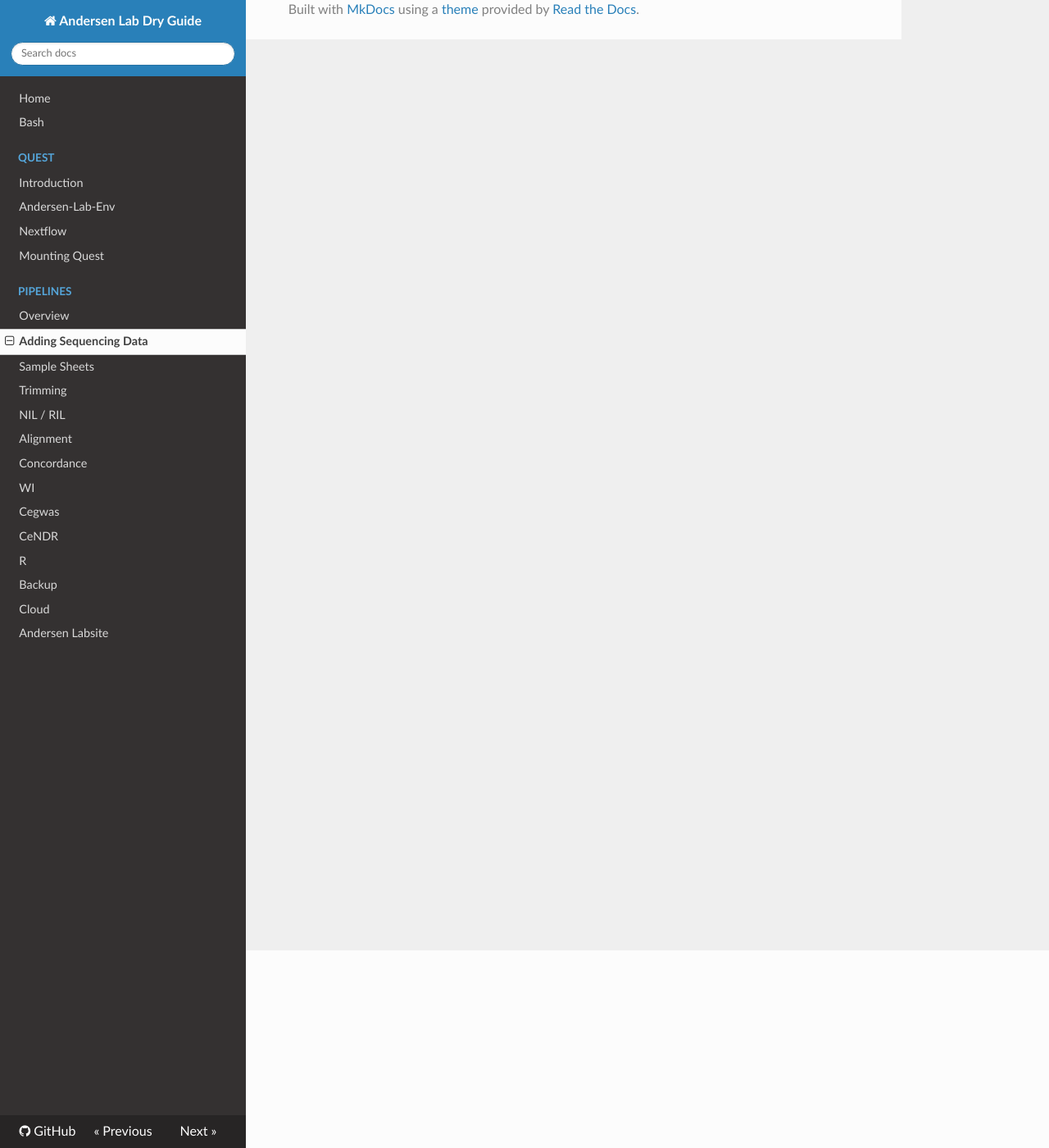
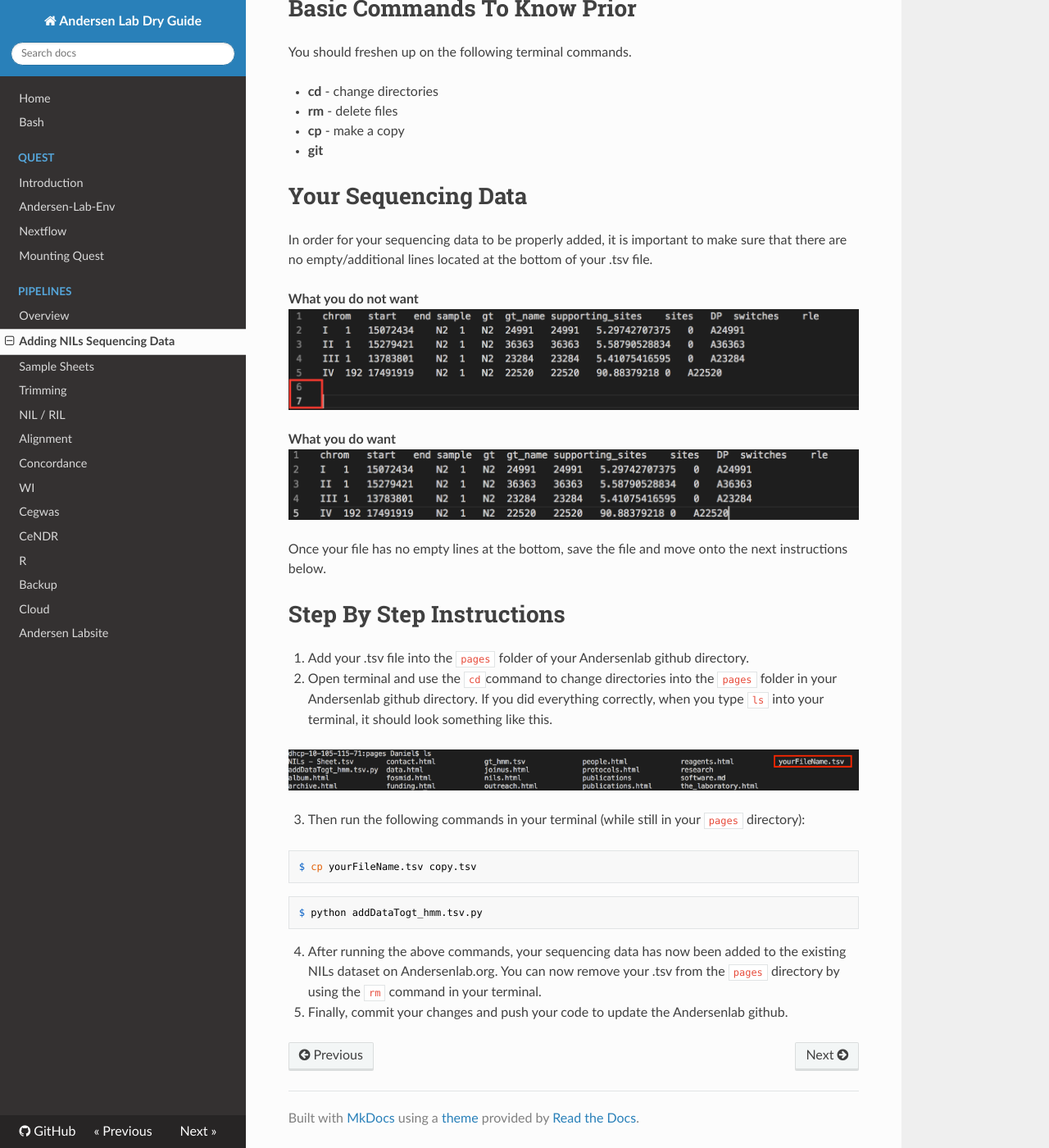
Before and after one commit to AndersenLab/dry-guide, an MkDocs documentation site: the page built from docs/adding-seq-data.md, in a window 1280 px wide and 1400 px high, scrolled down 241 px. Shown: the whole window at 82% size. Built offline with MkDocs 1.6.1, drawn with Linux system fonts in a browser that asks for light colours; nearby versions of some CDN libraries; old or Windows-style settings are respelled for this version of MkDocs; some of the changed text lies outside the part shown.

Commit message:
added sequencing data page

````diff
--- a/docs/adding-seq-data.md
+++ b/docs/adding-seq-data.md
@@ -1 +1,43 @@
-# Adding Sequencing Data
+# Introduction
+
+This section is for adding genomic sequencing data (.tsv files) onto the existing dataset provided and displayed on the [NILs browser](http://andersenlab.org/NILs/) page on [Andersenlab.org](http://andersenlab.org/).
+
+#Basic Commands To Know Prior
+
+You should freshen up on the following terminal commands.
+
+* __cd__ - change directories
+* __rm__ - delete files
+* __cp__ - make a copy
+* __git__
+
+#Your Sequencing Data
+
+In order for your sequencing data to be properly added, it is important to make sure that there are no empty/additional lines located at the bottom of your .tsv file.
+
+__What you do not want__
+![What you do not want](img/WhatNotToDo.png)
+
+__What you do want__
+![What you do want](img/WhatYouDoWant.png)
+
+Once your file has no empty lines at the bottom, save the file and move onto the next instructions below.
+
+#Step By Step Instructions
+1. Add your .tsv file into the `pages` folder of your Andersenlab github directory.
+
+2. Open terminal and use the `cd`command to change directories into the `pages` folder in your Andersenlab github directory.
+If you did everything correctly, when you type `ls` into your terminal, it should look something like this.
+
+![What your terminal should look lik](img/PagesDirectory.png)
+
+3. Then run the following commands in your terminal (while still in your `pages` directory):
+```
+$ cp yourFileName.tsv copy.tsv
+```
+```
+$ python addDataTogt_hmm.tsv.py
+```
+4. After running the above commands, your sequencing data has now been added to the existing NILs dataset on Andersenlab.org. You can now remove your .tsv from the `pages` directory by using the `rm` command in your terminal.
+
+5. Finally, commit your changes and push your code to update the Andersenlab github.
--- a/mkdocs.yml
+++ b/mkdocs.yml
@@ -21,7 +21,7 @@ pages:
     - Mounting Quest: quest-mount.md
   - Pipelines:
     - Overview: pipeline-overview.md
-    - Adding Sequencing Data: adding-seq-data.md
+    - Adding NILs Sequencing Data: adding-seq-data.md
     - Sample Sheets: sample-sheets.md
     - Trimming: pipeline-trimming.md
     - "NIL / RIL": pipeline-nil-ril.md
````
Also changed, not shown: docs/img/PagesDirectory.png (added), docs/img/WhatNotToDo.png (added), docs/img/WhatYouDoWant.png (added), 1 other file.
